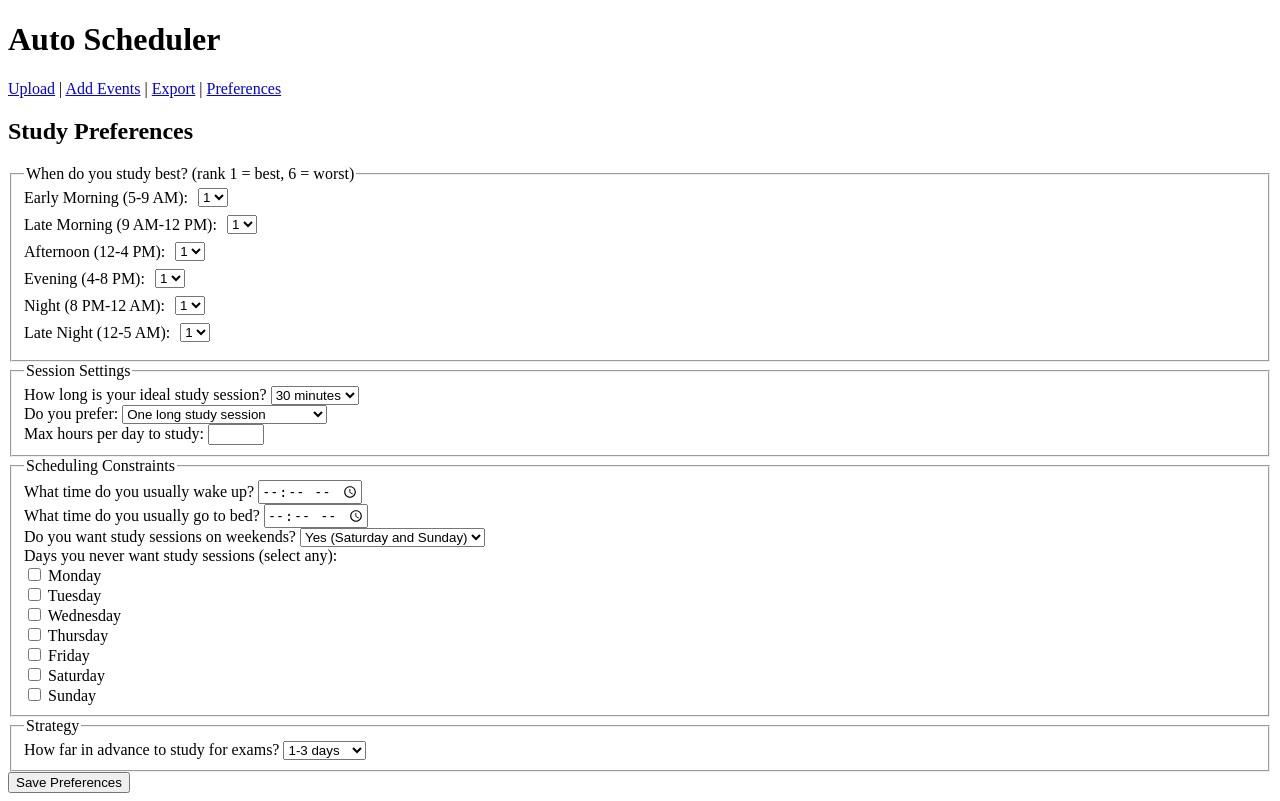
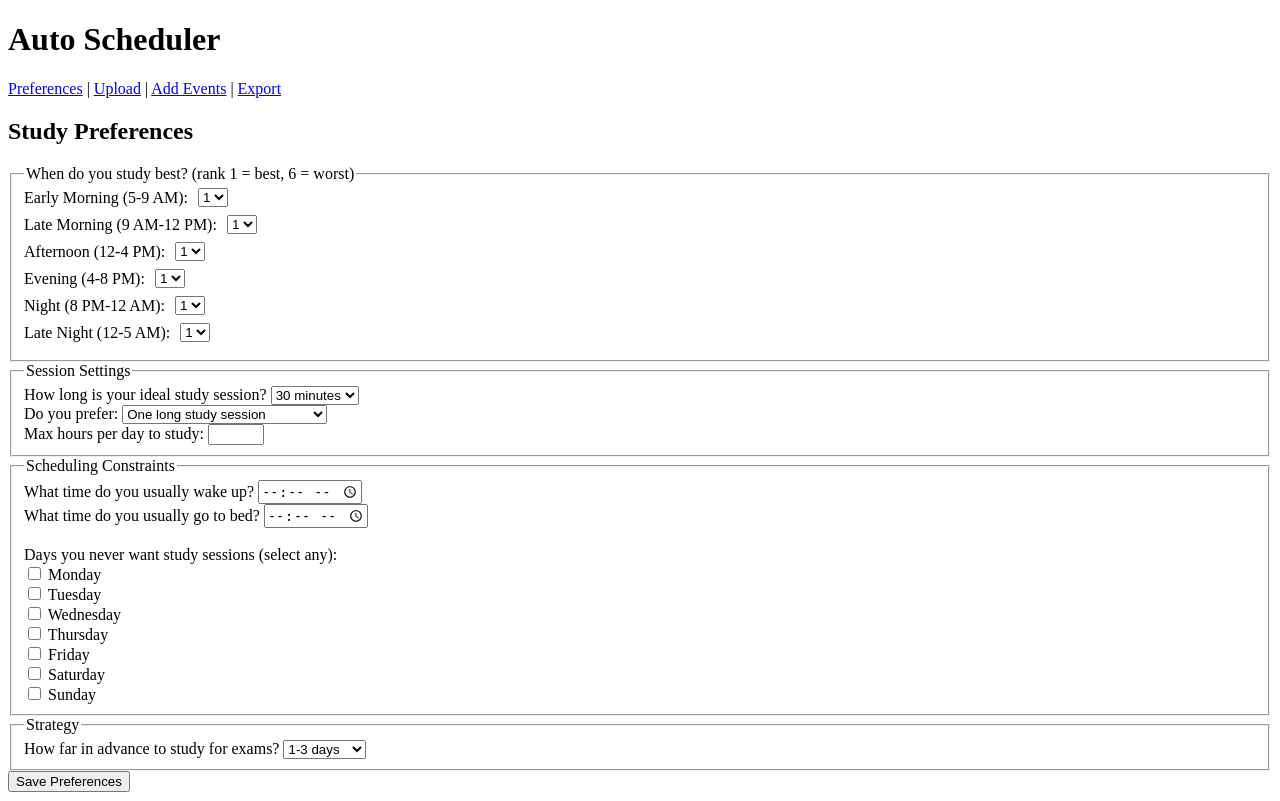
Before and after one commit to SGrimsley02/EECS581_Project_3, a Django app: page /scheduler/preferences/ in a window 1280 px wide. Run offline with Django 5.2, Linux system fonts and the light colour scheme.

Commit message:
resolving PR comments

```diff
--- a/auto_scheduler/apps/scheduler/forms.py
+++ b/auto_scheduler/apps/scheduler/forms.py
@@ -191,14 +191,6 @@ class StudyPreferencesForm(forms.Form):
     wake_time = forms.TimeField(label="What time do you usually wake up?", widget=forms.TimeInput(attrs={'type': 'time'}))
     bed_time  = forms.TimeField(label="What time do you usually go to bed?", widget=forms.TimeInput(attrs={'type': 'time'}))
 
-    # Weekend rules for whether the scheduler may assign study sessions
-    WEEKENDS_CHOICES = [
-        ("yes", "Yes (Saturday and Sunday)"),
-        ("no", "No"),
-        ("sunday_only", "Only Sundays"),
-    ]
-    weekends = forms.ChoiceField(label="Do you want study sessions on weekends?", choices=WEEKENDS_CHOICES)
-
     # Days to fully block out from scheduling
     DAYS = [
         ("mon", "Monday"), ("tue", "Tuesday"), ("wed", "Wednesday"),
--- a/auto_scheduler/apps/scheduler/templates/base.html
+++ b/auto_scheduler/apps/scheduler/templates/base.html
@@ -45,11 +45,10 @@
     <header>
         <h1>Auto Scheduler</h1>
         <nav>
-
+            <a href="{% url 'scheduler:preferences' %}">Preferences</a> |
             <a href="{% url 'scheduler:upload_ics' %}">Upload</a> |
             <a href="{% url 'scheduler:add_events' %}">Add Events</a> |
-            <a href="{% url 'scheduler:view_calendar' %}">Export</a> |
-            <a href="{% url 'scheduler:preferences' %}">Preferences</a>
+            <a href="{% url 'scheduler:view_calendar' %}">Export</a>
         </nav>
     </header>
 
--- a/auto_scheduler/apps/scheduler/urls.py
+++ b/auto_scheduler/apps/scheduler/urls.py
@@ -13,7 +13,7 @@ from . import views
 app_name = "scheduler"
 
 urlpatterns = [
-    path('', lambda request: redirect('scheduler:upload_ics')),
+    path('', lambda request: redirect('scheduler:preferences')),
     path('preferences/', views.preferences, name='preferences'),
     path('upload_ics/', views.upload_ics, name='upload_ics'),
     path('add_events/', views.add_events, name='add_events'),
--- a/auto_scheduler/auto_scheduler/urls.py
+++ b/auto_scheduler/auto_scheduler/urls.py
@@ -23,7 +23,7 @@ from django.shortcuts import redirect
 from django.urls import path, include
 
 urlpatterns = [
-    path('', lambda request: redirect('scheduler:upload_ics')),
+    path('', lambda request: redirect('scheduler:preferences')),
     path('admin/', admin.site.urls),
     path('scheduler/', include('apps.scheduler.urls')),
 ]
```
